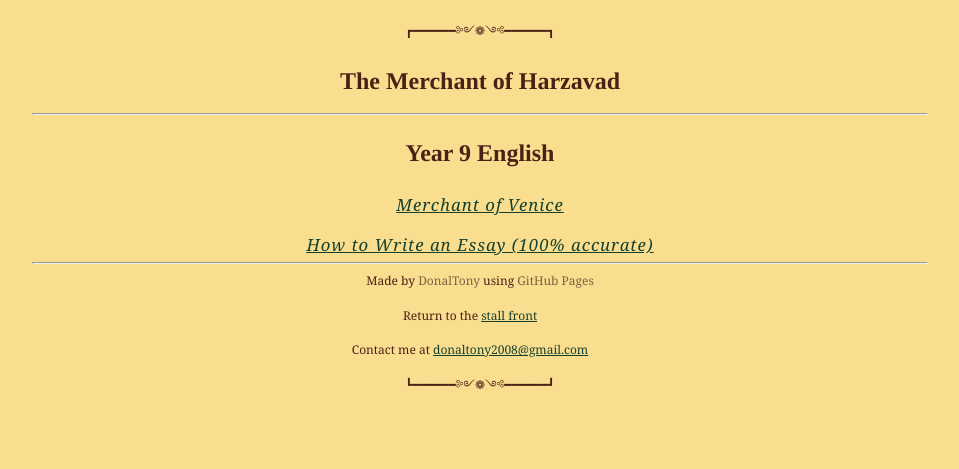
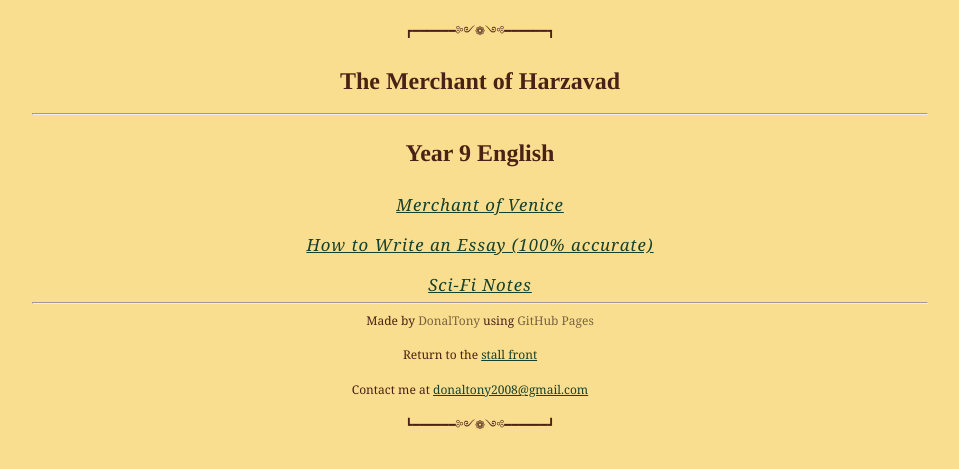
Before and after one commit to dvaraka/the-merchant, a Jekyll site: the page built from notes/year9/english/english.md, in a window 1280 px wide. Shown: the top 469 px of the page, without its empty margins (160-1119 px from the left). Built offline with Jekyll 4.4.1, drawn with Linux system fonts in a browser that asks for light colours; our own code applies the rules of GitHub Pages for plain Markdown files.

Commit message:
Update english.md

```diff
--- a/notes/year9/english/english.md
+++ b/notes/year9/english/english.md
@@ -5,3 +5,4 @@
 # Year 9 English
 ### [Merchant of Venice](/the-merchant/notes/year9/english/merchant-of-venice.html)
 ### [How to Write an Essay (100% accurate)](/the-merchant/notes/year9/english/essay-writing.html)
+### [Sci-Fi Notes](/the-merchant/notes/year9/english/sci-fi/sci-fi-genre.html)
```
